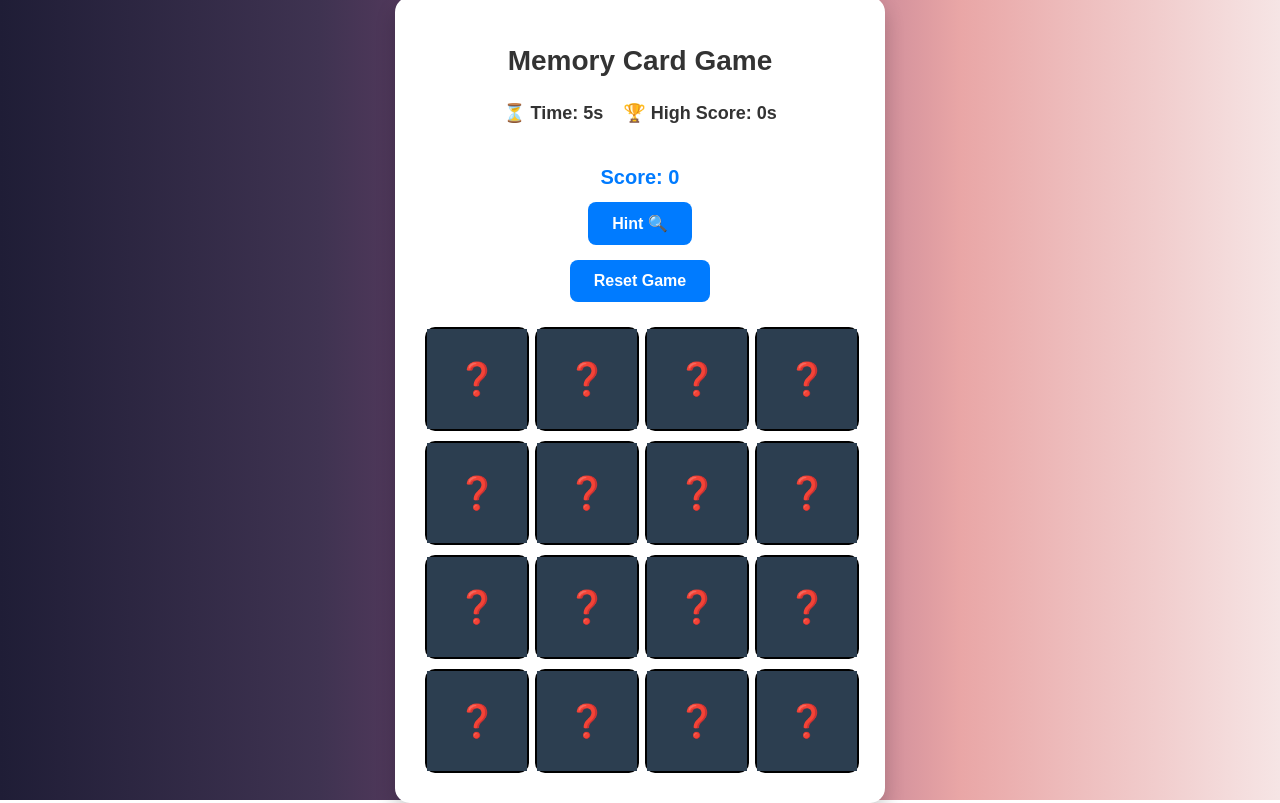
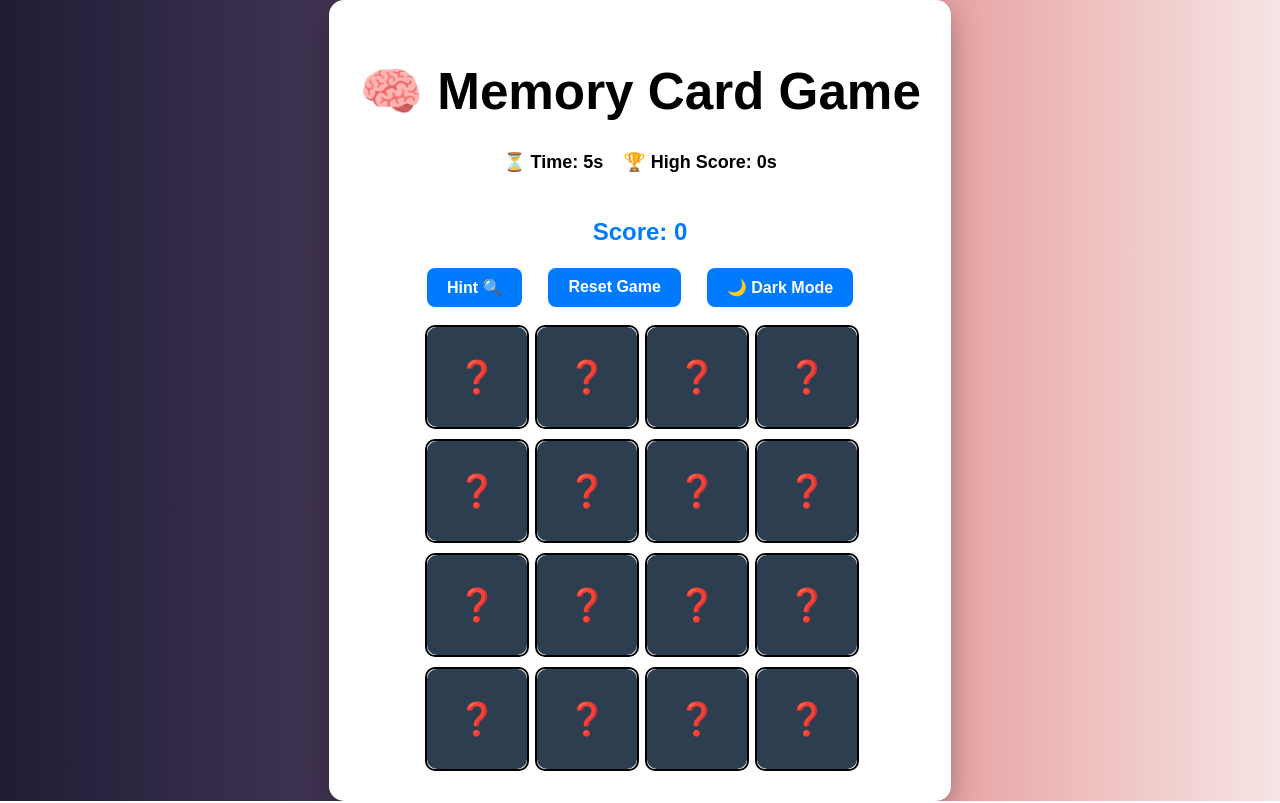
Before and after one commit to Satyam6201/Memory-Card-Game, a React (Vite) app: page / in a window 1280 px wide. Built offline with nearby package versions, Linux system fonts and the light colour scheme.

Commit message:
Add Feature

```diff
--- a/src/App.jsx
+++ b/src/App.jsx
@@ -22,6 +22,7 @@ export default function App() {
   const [score, setScore] = useState(0);
   const [gameWon, setGameWon] = useState(false);
   const [time, setTime] = useState(0);
+  const [theme, setTheme] = useState("light");
   const [highScore, setHighScore] = useState(
     localStorage.getItem("highScore") || 0
   );
@@ -31,14 +32,14 @@ export default function App() {
       const [first, second] = selectedCards;
       if (cards[first].emoji === cards[second].emoji) {
         setScore(score + 10);
-        new Audio("/match.mp3").play(); // Match Sound
+        new Audio("/match.mp3").play();
         setCards(prev =>
           prev.map((card, idx) =>
             idx === first || idx === second ? { ...card, matched: true } : card
           )
         );
       } else {
-        new Audio("/flip.mp3").play(); // Flip Sound
+        new Audio("/flip.mp3").play();
       }
       setTimeout(() => {
         setCards(prev =>
@@ -71,7 +72,7 @@ export default function App() {
 
   const handleCardClick = (index) => {
     if (!cards[index].flipped && selectedCards.length < 2) {
-      new Audio("/flip.mp3").play(); // Flip Sound
+      new Audio("/flip.mp3").play();
       setCards(prev =>
         prev.map((card, idx) =>
           idx === index ? { ...card, flipped: true } : card
@@ -96,16 +97,25 @@ export default function App() {
     setGameWon(false);
   };
 
+  const toggleTheme = () => {
+    setTheme(prev => (prev === "light" ? "dark" : "light"));
+  };
+
   return (
-    <div className="app">
-      <h1>Memory Card Game</h1>
+    <div className={`app ${theme}`}>
+      <h1>🧠 Memory Card Game</h1>
       <div className="stats">
         <p>⏳ Time: {time}s</p>
         <p>🏆 High Score: {highScore}s</p>
       </div>
       <h2>Score: {score}</h2>
-      <button onClick={revealCards}>Hint 🔍</button>
-      <button onClick={resetGame}>Reset Game</button>
+      <div className="buttons">
+        <button onClick={revealCards}>Hint 🔍</button>
+        <button onClick={resetGame}>Reset Game</button>
+        <button onClick={toggleTheme}>
+          {theme === "light" ? "🌙 Dark Mode" : "☀️ Light Mode"}
+        </button>
+      </div>
       <CardGrid cards={cards} onCardClick={handleCardClick} />
       {gameWon && <p className="winning-message">🎉 Congratulations! You won! 🎉</p>}
     </div>
--- a/src/styles.css
+++ b/src/styles.css
@@ -1,66 +1,72 @@
+:root {
+  --bg: #ffffff;
+  --text: #000000;
+  --primary: #007bff;
+  --card-bg: #ffffff;
+  --card-border: #000;
+  --matched: lightgreen;
+  --card-back: #2c3e50;
+}
+
+.dark {
+  --bg: #121212;
+  --text: #ffffff;
+  --primary: #4dabf7;
+  --card-bg: #1f1f1f;
+  --card-border: #ffffff;
+  --matched: #0f5132;
+  --card-back: #0d1117;
+}
+
 body {
   font-family: "Poppins", sans-serif;
   text-align: center;
+  background: var(--bg);
+  color: var(--text);
+  margin: 0;
+  padding: 0;
   background: linear-gradient(90deg, #1F1D36, #3F3351, #864879, #E9A6A6, #F6E5E5);
+  transition: background 0.3s, color 0.3s;
+  min-height: 100vh;
   display: flex;
   align-items: center;
   justify-content: center;
-  height: 100vh;
-  margin: 0;
 }
 
 .app {
-  display: flex;
-  flex-direction: column;
-  align-items: center;
-  justify-content: center;
-  background: white;
+  background: var(--card-bg);
   padding: 30px;
   border-radius: 15px;
-  box-shadow: 0px 10px 20px rgba(0, 0, 0, 0.2);
+  box-shadow: 0px 10px 30px rgba(0, 0, 0, 0.3);
   animation: fadeIn 0.5s ease-in-out;
+  transition: all 0.3s ease-in-out;
 }
 
-@keyframes fadeIn {
-  from {
-    opacity: 0;
-    transform: scale(0.9);
-  }
-  to {
-    opacity: 1;
-    transform: scale(1);
-  }
-}
-
-h1 {
-  font-size: 28px;
-  color: #333;
-  margin-bottom: 5px;
-}
-
-h2 {
-  font-size: 20px;
-  color: #007bff;
+h1, h2 {
   margin-bottom: 10px;
   font-weight: bold;
 }
 
+h2 {
+  color: var(--primary);
+}
+
 button {
-  padding: 12px 24px;
+  padding: 10px 20px;
+  margin: 8px;
   font-size: 16px;
+  border-radius: 8px;
+  border: none;
   cursor: pointer;
-  background-color: #007bff;
+  font-weight: 600;
+  transition: all 0.3s;
+  background-color: var(--primary);
   color: white;
-  border: none;
-  border-radius: 8px;
-  margin-bottom: 15px;
-  transition: all 0.3s ease-in-out;
-  font-weight: bold;
 }
 
 button:hover {
-  background-color: #0056b3;
-  transform: scale(1.05);
+  opacity: 0.85;
+  transform: translateY(-2px);
 }
 
 .grid {
@@ -74,8 +80,8 @@ button:hover {
 .card {
   width: 100px;
   height: 100px;
-  background-color: white;
-  border: 2px solid black;
+  background-color: var(--card-bg);
+  border: 2px solid var(--card-border);
   border-radius: 10px;
   display: flex;
   align-items: center;
@@ -85,7 +91,6 @@ button:hover {
   transform-style: preserve-3d;
   transition: transform 0.4s, box-shadow 0.3s;
   position: relative;
-  perspective: 1000px;
 }
 
 .card:hover {
@@ -99,7 +104,7 @@ button:hover {
 
 .card.matched {
   border-color: green;
-  background-color: lightgreen;
+  background-color: var(--matched);
 }
 
 .card .front,
@@ -112,10 +117,11 @@ button:hover {
   justify-content: center;
   backface-visibility: hidden;
   font-size: 32px;
+  border-radius: 10px;
 }
 
 .card .back {
-  background-color: #2c3e50;
+  background-color: var(--card-back);
   color: white;
 }
 
@@ -128,7 +134,7 @@ button:hover {
   gap: 20px;
   font-weight: bold;
   font-size: 18px;
-  color: #333;
+  justify-content: center;
 }
 
 .winning-message {
@@ -138,3 +144,11 @@ button:hover {
   margin-top: 15px;
   animation: fadeIn 0.5s ease-in-out;
 }
+
+.buttons {
+  display: flex;
+  gap: 10px;
+  flex-wrap: wrap;
+  justify-content: center;
+  margin-bottom: 10px;
+}
```
